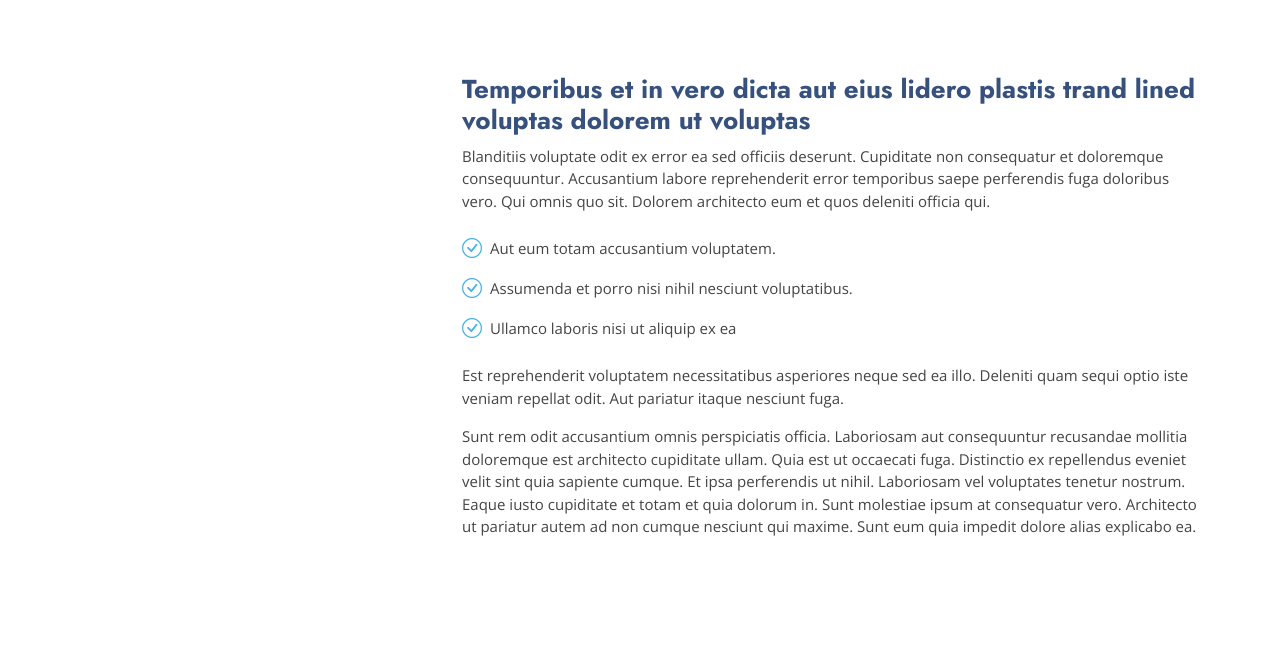
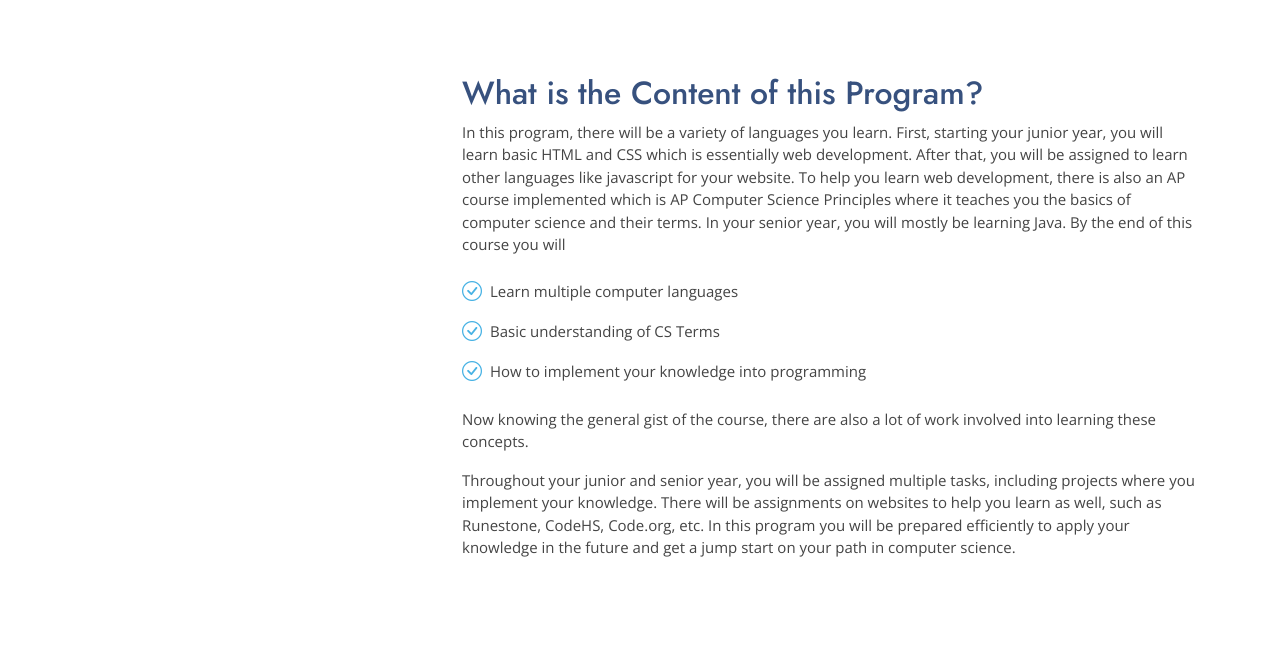
Before and after one commit to Sebby1223/4thtime, a plain HTML site: page service-details.html in a window 1280 px wide. Shown: the part 750-1411 px from the top of the page. Drawn offline with nearby package versions, Linux system fonts and the light colour scheme.

Commit message:
Update service-details.html

```diff
--- a/service-details.html
+++ b/service-details.html
@@ -93,20 +93,20 @@
 
           <div class="col-lg-8" data-aos="fade-up" data-aos-delay="200">
             <img src="assets/img/cs.jpg" alt="" class="img-fluid services-img">
-            <h3>Temporibus et in vero dicta aut eius lidero plastis trand lined voluptas dolorem ut voluptas</h3>
+            <h2>What is the Content of this Program?</h2>
             <p>
-              Blanditiis voluptate odit ex error ea sed officiis deserunt. Cupiditate non consequatur et doloremque consequuntur. Accusantium labore reprehenderit error temporibus saepe perferendis fuga doloribus vero. Qui omnis quo sit. Dolorem architecto eum et quos deleniti officia qui.
+              In this program, there will be a variety of languages you learn. First, starting your junior year, you will learn basic HTML and CSS which is essentially web development. After that, you will be assigned to learn other languages like javascript for your website. To help you learn web development, there is also an AP course implemented which is AP Computer Science Principles where it teaches you the basics of computer science and their terms. In your senior year, you will mostly be learning Java. By the end of this course you will
             </p>
             <ul>
-              <li><i class="bi bi-check-circle"></i> <span>Aut eum totam accusantium voluptatem.</span></li>
-              <li><i class="bi bi-check-circle"></i> <span>Assumenda et porro nisi nihil nesciunt voluptatibus.</span></li>
-              <li><i class="bi bi-check-circle"></i> <span>Ullamco laboris nisi ut aliquip ex ea</span></li>
+              <li><i class="bi bi-check-circle"></i> <span>Learn multiple computer languages</span></li>
+              <li><i class="bi bi-check-circle"></i> <span>Basic understanding of CS Terms</span></li>
+              <li><i class="bi bi-check-circle"></i> <span>How to implement your knowledge into programming</span></li>
             </ul>
             <p>
-              Est reprehenderit voluptatem necessitatibus asperiores neque sed ea illo. Deleniti quam sequi optio iste veniam repellat odit. Aut pariatur itaque nesciunt fuga.
+              Now knowing the general gist of the course, there are also a lot of work involved into learning these concepts.
             </p>
             <p>
-              Sunt rem odit accusantium omnis perspiciatis officia. Laboriosam aut consequuntur recusandae mollitia doloremque est architecto cupiditate ullam. Quia est ut occaecati fuga. Distinctio ex repellendus eveniet velit sint quia sapiente cumque. Et ipsa perferendis ut nihil. Laboriosam vel voluptates tenetur nostrum. Eaque iusto cupiditate et totam et quia dolorum in. Sunt molestiae ipsum at consequatur vero. Architecto ut pariatur autem ad non cumque nesciunt qui maxime. Sunt eum quia impedit dolore alias explicabo ea.
+              Throughout your junior and senior year, you will be assigned multiple tasks, including projects where you implement your knowledge. There will be assignments on websites to help you learn as well, such as Runestone, CodeHS, Code.org, etc. In this program you will be prepared efficiently to apply your knowledge in the future and get a jump start on your path in computer science.
             </p>
           </div>
 
```
